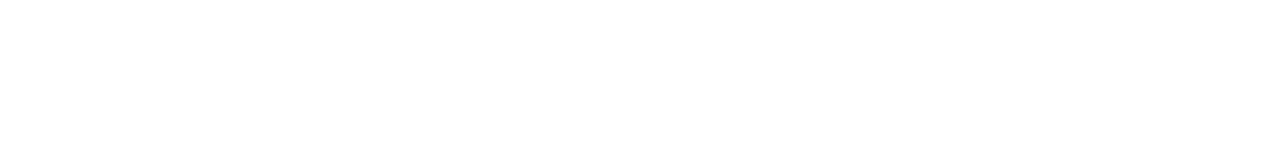
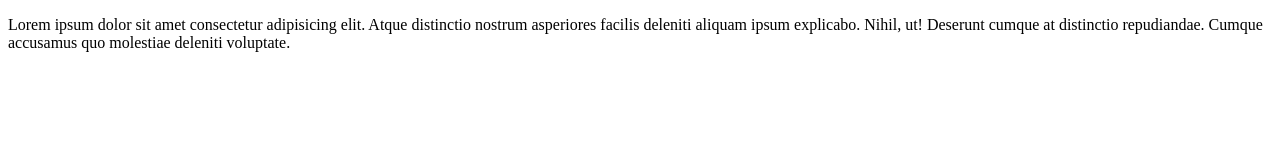
Before and after one commit to adeshina-abdulrokeeb/findhouse-project, a plain HTML site: page How it works.html in a window 1280 px wide. Drawn offline with Linux system fonts and the light colour scheme.

Commit message:
first commit message of the findhouse project

```diff
--- a/How it works.html
+++ b/How it works.html
@@ -1,11 +1,16 @@
 <!DOCTYPE html>
 <html lang="en">
-<head>
-    <meta charset="UTF-8">
-    <meta name="viewport" content="width=device-width, initial-scale=1.0">
+  <head>
+    <meta charset="UTF-8" />
+    <meta name="viewport" content="width=device-width, initial-scale=1.0" />
     <title>Document</title>
-</head>
-<body>
-
-</body>
+  </head>
+  <body>
+    <p>
+      Lorem ipsum dolor sit amet consectetur adipisicing elit. Atque distinctio
+      nostrum asperiores facilis deleniti aliquam ipsum explicabo. Nihil, ut!
+      Deserunt cumque at distinctio repudiandae. Cumque accusamus quo molestiae
+      deleniti voluptate.
+    </p>
+  </body>
 </html>
```
